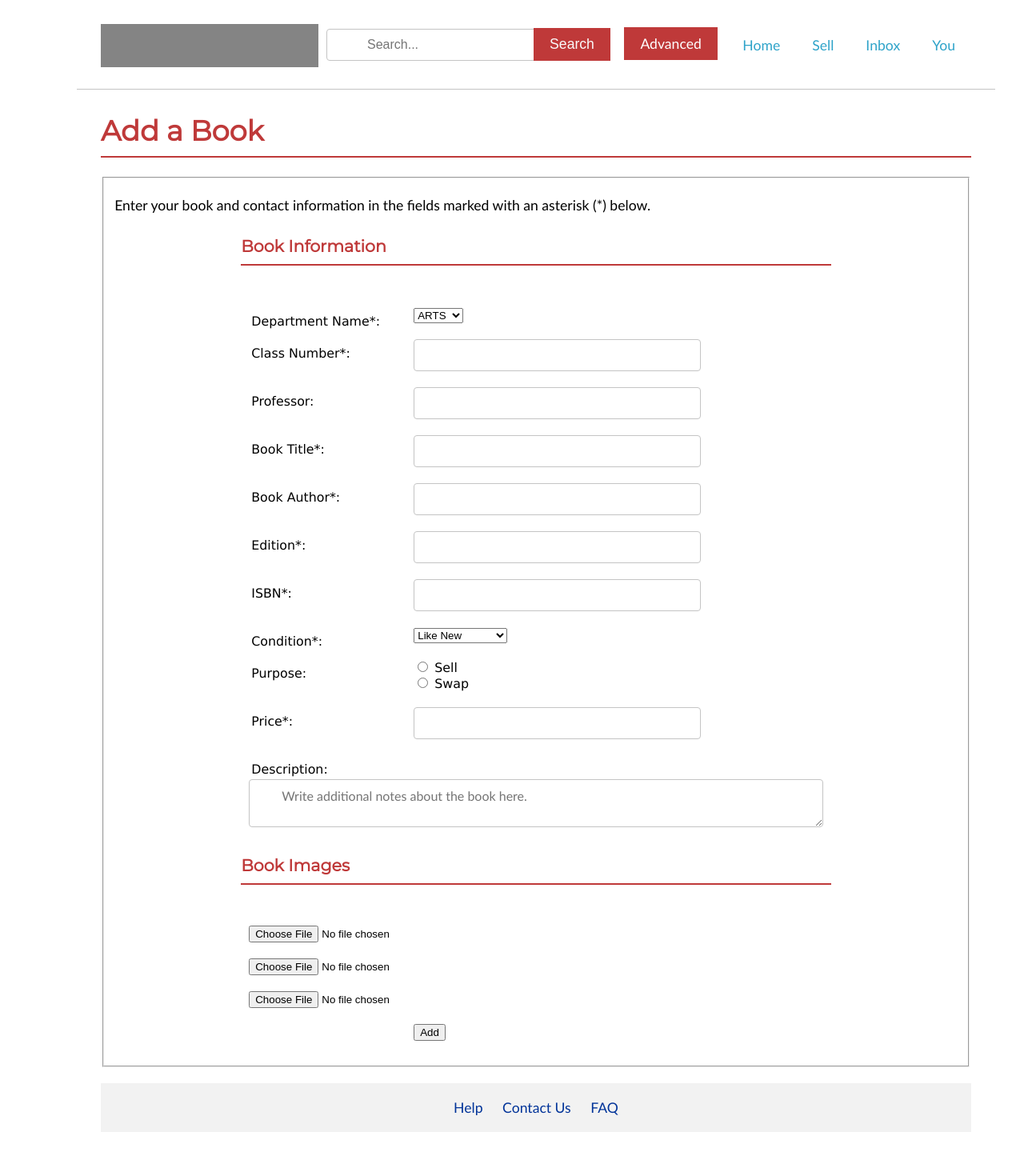
After one commit to bearwithglasses/scudentbooks, a PHP site: page /addbook.html in a window 1280 px wide. The commit adds this page. Shown: the whole page at 80% size. Run offline with PHP 8.4, Linux system fonts and the light colour scheme.

```diff
--- /dev/null
+++ b/FrontEnd/addbook.html
@@ -0,0 +1,116 @@
+<!DOCTYPE html>
+<html lang="en">
+
+<head>
+    <meta charset="utf-8">
+    <meta http-equiv="X-UA-Compatible" content="IE=edge">
+    <meta name="viewport" content="width=device-width, initial-scale=1.0">
+    <title>SCUdent Books Book Listing Demo</title>
+    <link rel="stylesheet" type="text/css" href="main.css" />
+    <link rel="stylesheet" type="text/css" href="booksusers.css" />
+    <script src="sendmessage.js"></script>
+    <link href='https://fonts.googleapis.com/css?family=Montserrat' rel='stylesheet' type='text/css'>
+    <link href='https://fonts.googleapis.com/css?family=Open+Sans' rel='stylesheet' type='text/css'>
+</head>
+
+<body>
+
+<!-- Navigation -->
+    <div class="web_nav">
+        <header class="logo">
+            <div id="logo"><a href="homepage.html"><img alt="eCampus logo" src="images/eCampusLogo.png"></a></div>
+        </header>
+
+        <form class="searchbar">
+            <span class="searchicon"><i></i></span>
+            <input type="text" name="search" placeholder="Search...">
+            <input type="button" class="button" value="Search">
+            <a href="/" class="advancedsearch">Advanced</a>
+        </form>
+
+        <nav>
+        <ul class="navlinks">
+            <li><a href="/" class="web_link">Home</a></li>
+            <li><a href="#" class="web_link">Sell</a></li>
+            <li><a href="#" class="web_link">Inbox</a></li>
+            <li><!--<div class="username_dropdown">
+                <button onclick="userNameMenu()" class="usernamebutton">You</button></div>-->
+            <a href="#" class="web_link">You</a>
+            </li>
+        </nav>
+    </div>
+
+<!-- Container that holds Main and Side divs -->
+<div id="container">
+
+<h1>Add a Book</h1>
+<div id="regBox">
+<fieldset>
+<legend>Book Form</legend>
+<p id="directions">Enter your book and contact information in the fields marked with an asterisk (*) below.</br>
+<form id="edit_info" action="ProcessBook.php" method="post" onsubmit="return checkform(this);">
+    <div class="form">
+        <h3>Book Information</h3>
+        <br>
+        <ul>
+            <li><label>Department Name*: </label>
+                <select id="deptNameIdx" name="book_deptName">
+                    <option value="ARTS" selected="selected">ARTS</option>
+                    <option value="CHIN">CHIN</option>
+                    <option value="COEN">COEN</option>
+                    <option value="CORN">CORN</option>
+                    <option value="ENGL">ENGL</option>
+                    <option value="HIST">HIST</option>
+                    <option value="ITAL">ITAL</option>
+                    <option value="JAPN">JAPN</option>
+                    <option value="PKMN">PKMN</option>
+                    <option value="Other">Other</option>
+                </select>
+            </li>
+            <li><label>Class Number*: </label><input type="text" name="book_classNo"></li>
+            <li><label>Professor: </label><input type="text" name="book_classNo"></li>
+            <li><label>Book Title*: </label><input type="text" name="book_title"></li>
+            <li><label>Book Author*: </label><input type="text" name="book_author"></li>
+            <li><label>Edition*: </label><input type="text" name="book_edition"></li>
+            <li><label>ISBN*: </label><input type="text" name="book_edition"></li>
+            <li><label>Condition*: </label>
+                <select id="deptNameIdx" name="book_deptName">
+                    <option value="ARTS" selected="selected">Like New</option>
+                    <option value="CHIN">Gently Used</option>
+                    <option value="CHIN">Minor Damages</option>
+                </select>
+             <li><label>Purpose: </label>
+  <input type="radio" name="gender" value="male"> Sell<br>
+  <input type="radio" name="gender" value="female"> Swap<br>
+            <li><label>Price*: </label><input type="text" name="book_price"></li>
+            <li><label>Description: </label><textarea id="messagebox" name="message" placeholder="Write additional notes about the book here."></textarea></li>
+        </ul>
+        <br>
+        <h3>Book Images</h3>
+        </br>
+        <ul>
+            <li><input type="file" name="fileToUpload" id="fileToUpload"></li>
+            <li><input type="file" name="fileToUpload" id="fileToUpload"></li></li>
+            <li><input type="file" name="fileToUpload" id="fileToUpload"></li></li>
+            </li>
+            <li><label></label><button id="addButton" input type="submit" value="Add" />Add</button></li>
+        </ul>
+    </div>
+</form>
+</fieldset>
+
+</div>
+
+
+<!-- Footer  -->
+    <footer>
+        <a href="/" class="footer_info">Help</a>
+        <a href="/" class="footer_info">Contact Us</a>
+        <a href="/" class="footer_info">FAQ</a>
+    </footer>
+</body>
+
+
+
+    <script src="sendmessage.js"></script>
+</html>
--- a/FrontEnd/booksusers.css
+++ b/FrontEnd/booksusers.css
@@ -72,6 +112,76 @@ h2 b{
     display: inline-block;
     font-size: 1.1em;
 }
+
+
+/******************** Popup Styling ********************************/
+
+.popup{
+    display: none; /* Hidden by default */
+    position: fixed;
+    left: 0;
+    top: 0;
+    width: 100%;
+    height: 100%;
+    overflow: auto; /* Enable scroll if needed */
+    background-color: rgb(0,0,0); /* Fallback color */
+    background-color: rgba(0,0,0,0.4); /* Black w/ opacity */
+    z-index: 1000;
+}
+
+#popupimage{
+	text-align: center;
+}
+
+.popupmessage{
+    position: relative;
+    background-color: white;
+    padding: 80px;
+    width: 50%;
+    margin: 100px auto;
+    -webkit-animation-name: animatetop;
+    -webkit-animation-duration: 0.4s;
+    animation-name: animatetop;
+    animation-duration: 0.3s
+}
+
+#popupimage>.popupmessage{
+    padding: 0px;
+	max-width: 50%;
+    margin: 20px auto;
+}
+
+textarea{
+    width: 100%;
+    font-family: Calibri, sans-serif;
+    font-size: 1.5em;
+    border: 1px solid #C4C4C4;
+    box-sizing: border-box;
+    border-radius: 4px;
+    font-size: 16px;
+    background-color: white;
+    padding: 10px 40px;
+    -webkit-transition: width 0.4s ease-in-out;
+    transition: width 0.4s ease-in-out;
+}
+
+textarea:focus {
+    border: 1px solid #A33C3C;
+    -webkit-transition: width 0.4s ease-in-out;
+    transition: width 0.4s ease-in-out;
+}
+
+/* Add Animation */
+@-webkit-keyframes animatetop {
+    from {top: 300px; opacity: 0}
+    to {top: 0; opacity: 1}
+}
+
+@keyframes animatetop {
+    from {top: 300px; opacity: 0}
+    to {top: 0; opacity: 1}
+}
+
 
 /********* Mobile View ***********/
 
--- a/FrontEnd/main.css
+++ b/FrontEnd/main.css
@@ -201,6 +201,10 @@ a.web_link:hover {
 .pending a{
     background-color: #9C9C9C;
 }
+
+.pending a:hover{
+    background-color: #9C9C9C;
+}
 .buy a{
     background-color: #2EA3C9;
 }
@@ -255,66 +259,38 @@ a.web_link:hover {
     font-size: 2em;
 }
 
+/******************** Form Styling ********************************/
 
-
-/******************** Popup Styling ********************************/
-
-.popup{
-    display: none; /* Hidden by default */
-    position: fixed;
-    left: 0;
-    top: 0;
+.form {
+    width: 70%;
+    margin: auto;
+    padding: 10px;
+    text-align: left;
+}
+.form ul {
     width: 100%;
-    height: 100%;
-    overflow: auto; /* Enable scroll if needed */
-    background-color: rgb(0,0,0); /* Fallback color */
-    background-color: rgba(0,0,0,0.4); /* Black w/ opacity */
-    z-index: 1000;
+    list-style-type:none;
+}
+.form li {
+    padding:10px;
+    position:relative;
+    font: .9em Verdana, sans-serif;
+}
+.form label {
+    width: 200px;
+    margin-top: 5px;
+    padding: 3px;
+    display: inline-block;
+    float: left;
+}
+#divError {
+    color: red;
+    font-weight: bold;
 }
 
-.popupmessage{
-    position: relative;
-    background-color: white;
-    padding: 80px;
-    width: 50%;
-    margin: 100px auto;
-    -webkit-animation-name: animatetop;
-    -webkit-animation-duration: 0.4s;
-    animation-name: animatetop;
-    animation-duration: 0.3s
+legend{
+    display: none;
 }
-
-textarea{
-    width: 100%;
-    font-family: Calibri, sans-serif;
-    font-size: 1.5em;
-    border: 1px solid #C4C4C4;
-    box-sizing: border-box;
-    border-radius: 4px;
-    font-size: 16px;
-    background-color: white;
-    padding: 10px 40px;
-    -webkit-transition: width 0.4s ease-in-out;
-    transition: width 0.4s ease-in-out;
-}
-
-textarea:focus {
-    border: 1px solid #A33C3C;
-    -webkit-transition: width 0.4s ease-in-out;
-    transition: width 0.4s ease-in-out;
-}
-
-/* Add Animation */
-@-webkit-keyframes animatetop {
-    from {top: 300px; opacity: 0}
-    to {top: 0; opacity: 1}
-}
-
-@keyframes animatetop {
-    from {top: 300px; opacity: 0}
-    to {top: 0; opacity: 1}
-}
-
 
 
 /******************** Footer ********************************/
```
Also changed, not shown: other parts of FrontEnd/booksusers.css (+42 -2 lines), FrontEnd/booklisting.html (+26 -4 lines), FrontEnd/popups-photos.js (added, +66 -0 lines), FrontEnd/userpage.html (+4 -5 lines), FrontEnd/CHANGELOG.md (added), FrontEnd/images/500-2.PNG (added), FrontEnd/images/500-3.png (added).
